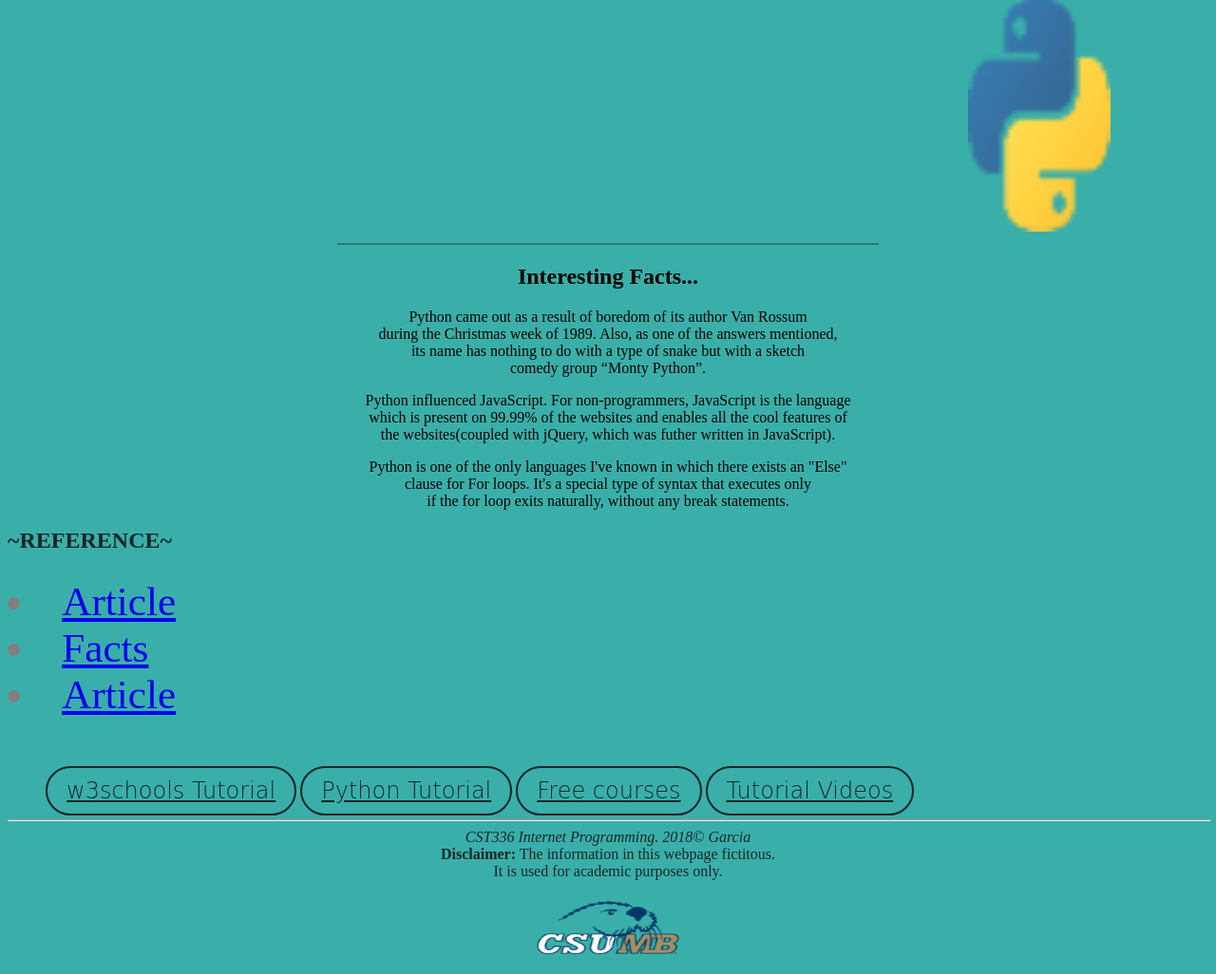
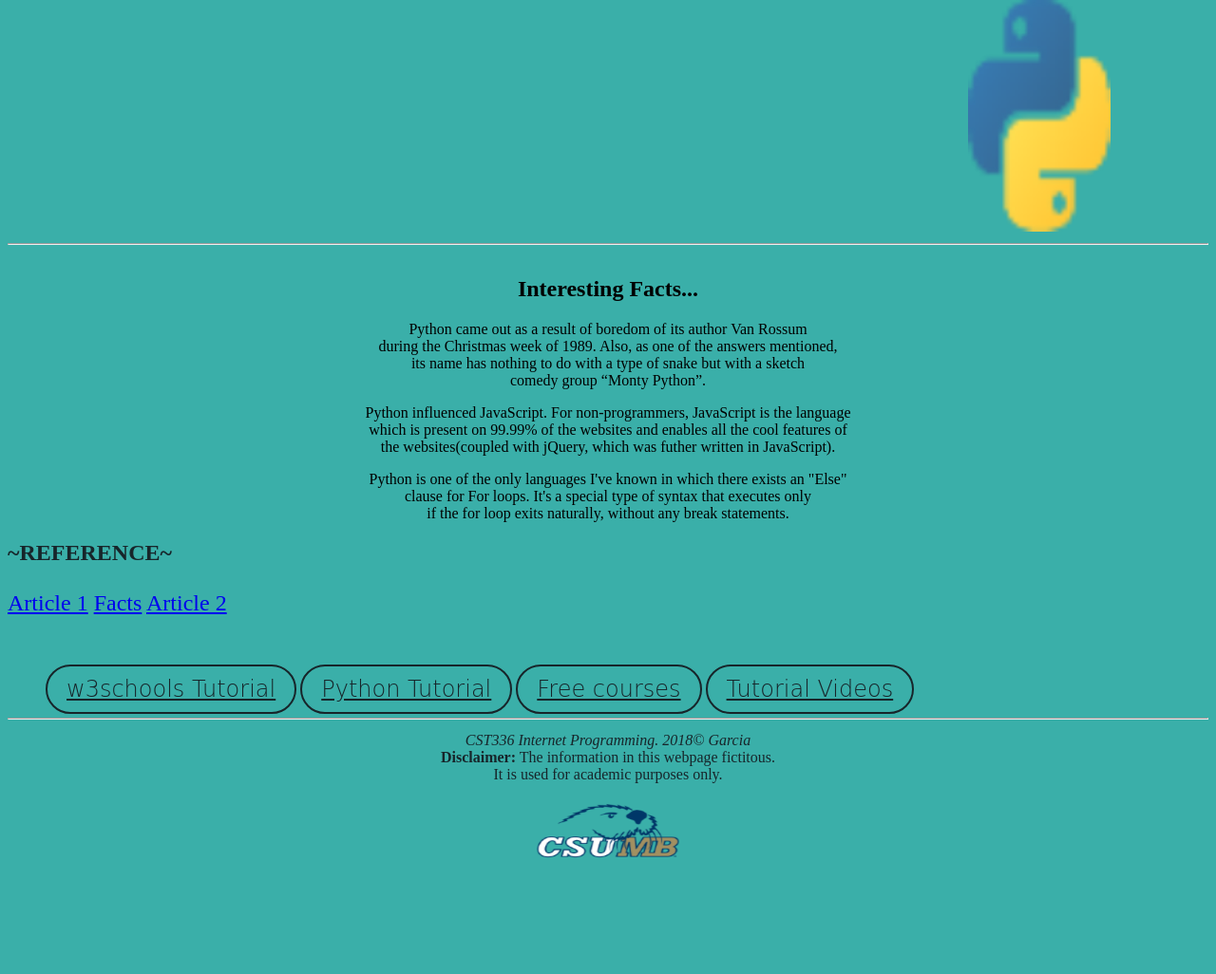
Before and after one commit to IvonneS/cst336, a PHP site: page /hw/hw1/python.php in a window 1280 px wide. Shown: the part 257-1283 px from the top of the page at 95% size. After the commit the page ends 1161 px from the top, so only its background shows below. Run offline with PHP 8.4, Linux system fonts and the light colour scheme.

Commit message:
updating hw1

```diff
--- a/hw/hw1/css/style.css
+++ b/hw/hw1/css/style.css
@@ -31,11 +31,19 @@ header {
     color: #FEFFFF;
     background-color: #2B7A78;
 }
+
 .image{
     margin-top: 2%;
     margin-right: 5%;
     margin-left: 80%;
 }
+/*for paragraph with more information*/
+.middlepart{
+    float: left;
+    padding:10px;
+    font-size: medium;
+}
+
 /*for menu paragraph*/
 .column{
     float: left;
@@ -100,7 +108,7 @@ table, th, td {
 .links{
     margin-bottom: 5%;
     margin-top: 2%;
-    font-size: 1.8em;
+    font-size: 1.5em;
 }
 li{
     text-align: left;
@@ -137,6 +145,6 @@ footer{
 }
 .hr {
     height: 15px;
-  width: "10%";
+  /*width: "10%";*/
   color: #2B7A78;
 }
--- a/hw/hw1/python.php
+++ b/hw/hw1/python.php
@@ -2,7 +2,7 @@
 <!DOCTYPE html>
 <html>
     <head>
-        <meta charset=”utf-8” /> <!--includes most characters from languages-->
+
         <title> Programming Languages </title>
         <link href="css/style.css" rel="stylesheet" type="text/css"/>
         <nav class = "files">
@@ -35,7 +35,7 @@
              <img src="img/python.png" alt = "pyhton logo"/>
 
         </div>
-        <hr width="45%" size = "2.5" color = "#2B7A78"/>
+        <div class="hr"><hr /></div>
         <div class = "facts">
             <h2>Interesting Facts...</h2>
             <p>
@@ -60,9 +60,9 @@
             <h2>~REFERENCE~</h2>
         <div class = "links">
 
-            <li><a href="https://wiki.kidzsearch.com/wiki/Python_(programming_language)">Article</a></li>
-            <li><a href= "https://www.quora.com/What-are-some-interesting-facts-about-Python-programming-language">Facts</a></li>
-            <li><a href="http://www.informit.com/articles/index.aspx?st=86026">Article</a></li>
+            <a href="https://wiki.kidzsearch.com/wiki/Python_(programming_language)">Article 1</a>
+            <a href= "https://www.quora.com/What-are-some-interesting-facts-about-Python-programming-language">Facts</a>
+            <a href="http://www.informit.com/articles/index.aspx?st=86026">Article 2</a>
         </div>
 
 
@@ -78,7 +78,7 @@
 
 
              <!--****************************************-->
-        <hr width="100%"/>
+        <div class="hr"><hr /></div>
 
          <footer>
               <em> CST336 Internet Programming. 2018&copy; Garcia<br /></em>
```
Also changed, not shown: hw/hw1/java.php (+5 -3 lines).
